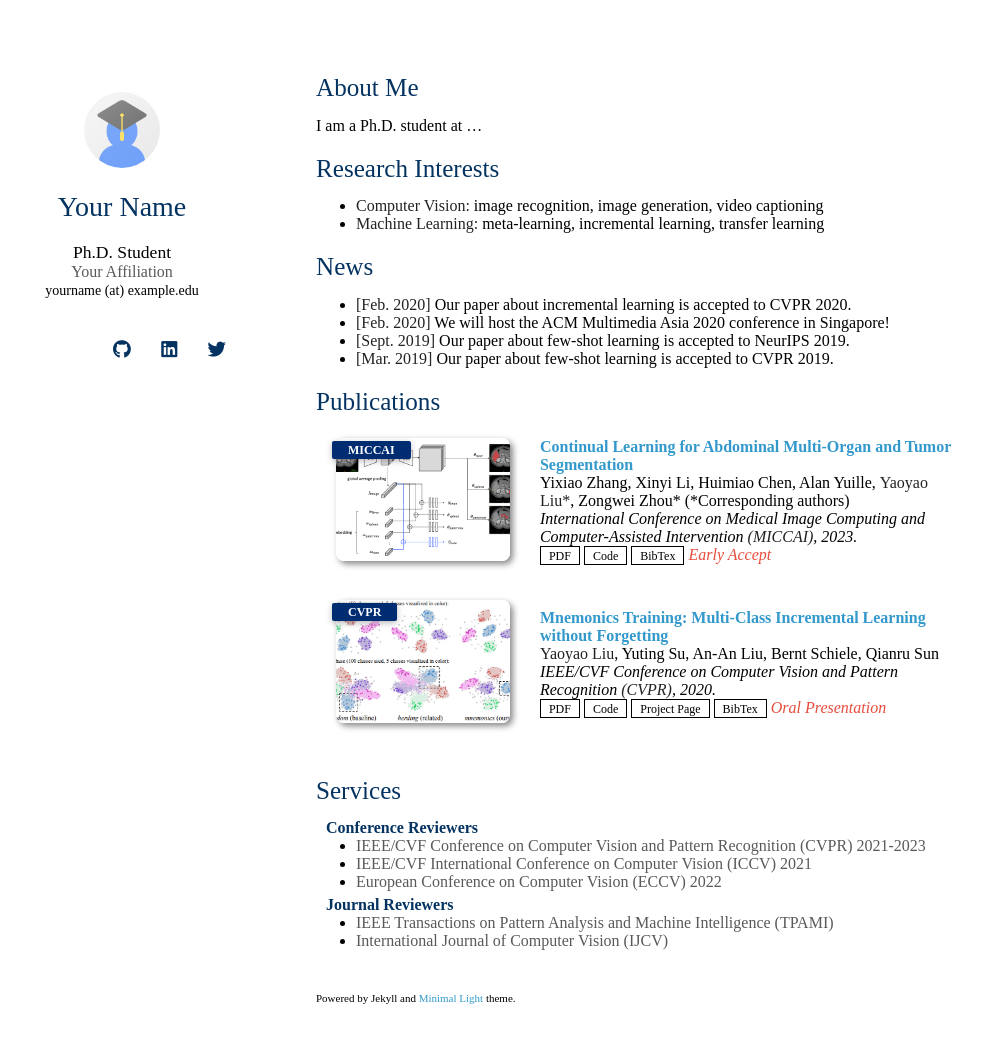
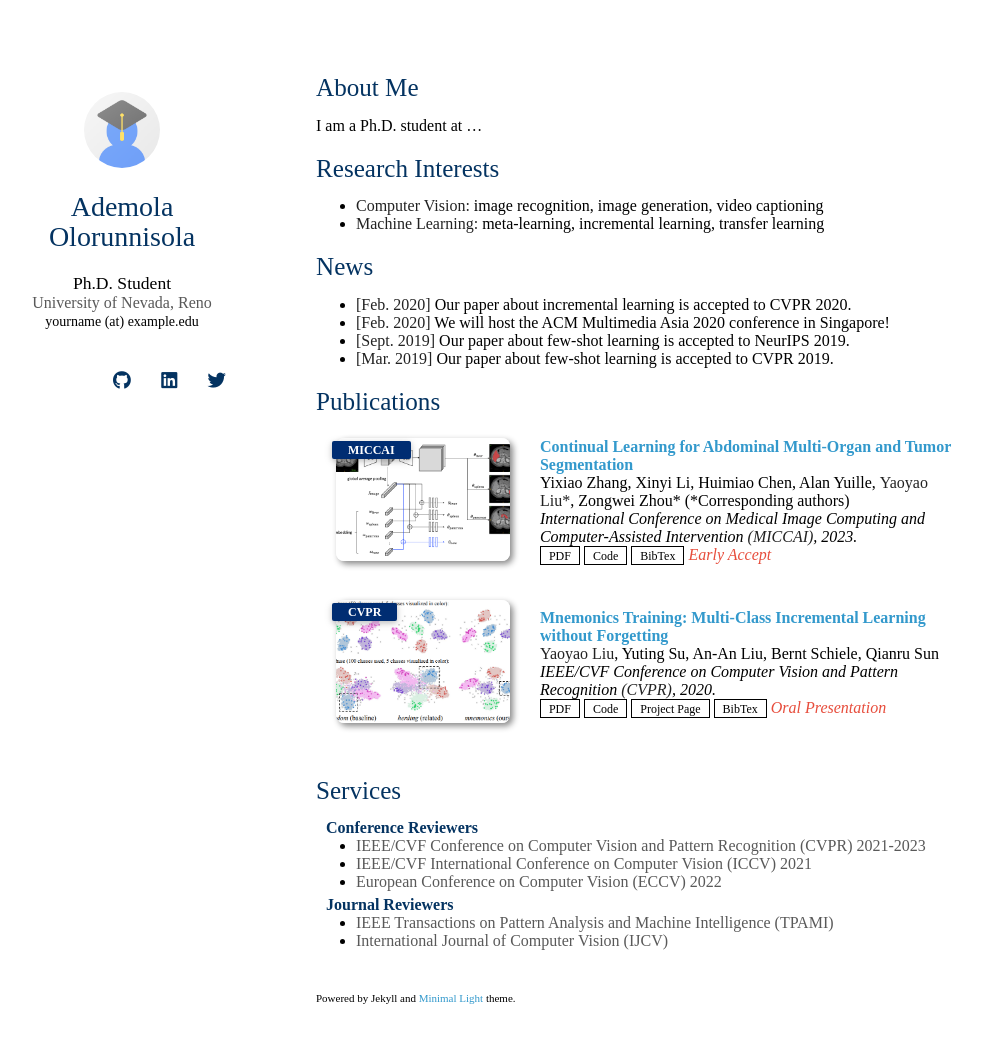
Before and after one commit to Ademola-Olorunnisola/Ademola-Olorunnisola.github.io, a Jekyll site: the page index.html, which Jekyll copies as it is, in a window 1280 px wide and 1076 px high. Shown: the top 1043 px of the window, without its empty margins (154-1136 px from the left). Built offline with Jekyll 4.4.1, drawn with Linux system fonts in a browser that asks for light colours; nearby versions of some CDN libraries; a style sheet for code colours, icons or effects is not loaded.

Commit message:
Update index.html

```diff
--- a/index.html
+++ b/index.html
@@ -50,12 +50,12 @@
           ><img src="./assets/img/avatar.png" alt="avatar"
         /></a>
 
-        <h1>Your Name</h1>
+        <h1>Ademola Olorunnisola</h1>
 
         <position style="font-size: 1.1rem">Ph.D. Student</position>
         <br />
 
-        <a href="" rel="noopener"><autocolor>Your Affiliation</autocolor></a>
+        <a href="" rel="noopener"><autocolor>University of Nevada, Reno</autocolor></a>
         <br />
 
         <email>yourname (at) example.edu</email>
```
Also changed, not shown: other parts of index.html (+1 -1 lines).
